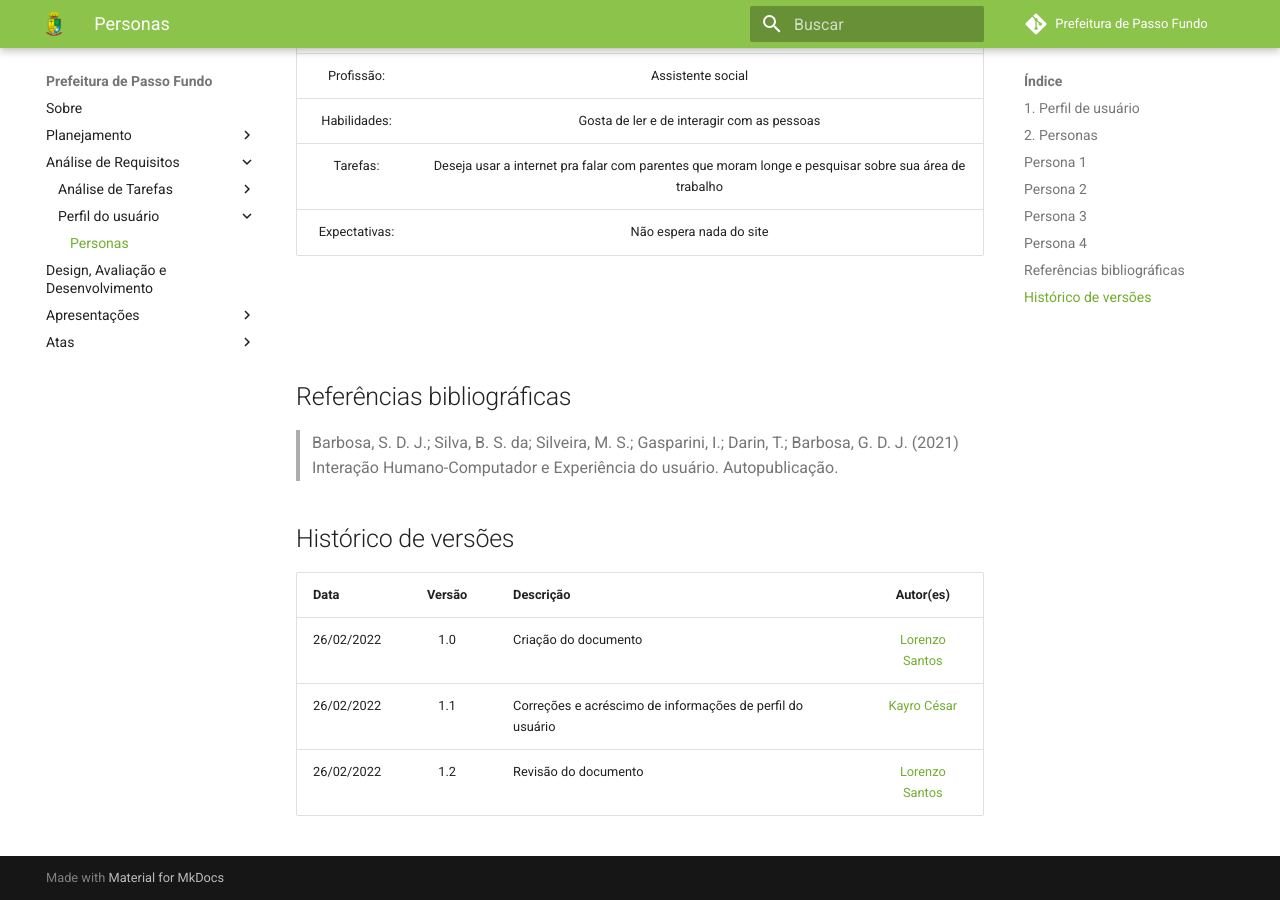
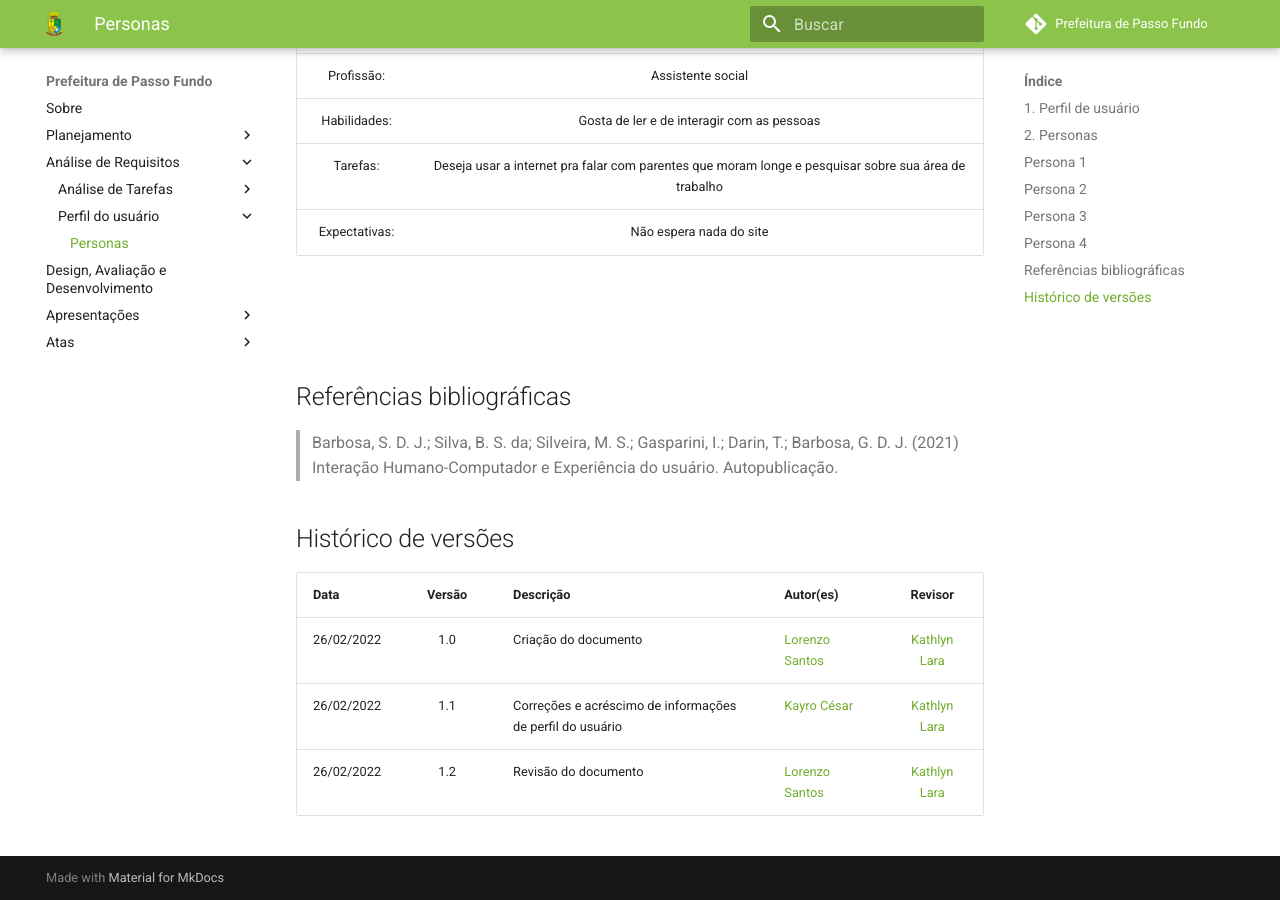
Before and after one commit to Interacao-Humano-Computador/2021.2-Prefeitura-de-Passo-Fundo, an MkDocs documentation site: the page built from docs/AnaliseRequisitos/PerfilUsuario/personas.md, in a window 1280 px wide and 900 px high, scrolled down 4580 px. Built offline with MkDocs 1.6.1 and Material for MkDocs 9.7.7, drawn with Linux system fonts in a browser that asks for light colours; comment, search, counter and statistics services are not loaded.

Commit message:
Correção de erro

```diff
--- a/docs/AnaliseRequisitos/PerfilUsuario/personas.md
+++ b/docs/AnaliseRequisitos/PerfilUsuario/personas.md
@@ -98,8 +98,8 @@ Como nosso projeto gira em torno do site da prefeitura de Passo Fundo, o públic
 
 
 ## Histórico de versões
- | **Data**   | **Versão** | **Descrição**   |    **Autor(es)**  |
- | ---------- | :--------: | ---------------------------------------- | :------------------------------------------:
- |   26/02/2022 |   1.0  | Criação do documento|[Lorenzo Santos](https://github.com/lorenzo7377) |
- |   26/02/2022 |   1.1  | Correções e acréscimo de informações de perfil do usuário|[Kayro César](https://github.com/kayrocesar) |
- |   26/02/2022 |   1.2  | Revisão do documento|[Lorenzo Santos](https://github.com/lorenzo7377) |
+ | **Data**   | **Versão** | **Descrição**   |    **Autor(es)**  | **Revisor** |
+ | ---------- | :--------: | ---------------------------------------- | -----------|:------------------------------------------:
+ |   26/02/2022 |   1.0  | Criação do documento|[Lorenzo Santos](https://github.com/lorenzo7377) | [Kathlyn Lara](https://github.com/klmurussi)
+ |   26/02/2022 |   1.1  | Correções e acréscimo de informações de perfil do usuário|[Kayro César](https://github.com/kayrocesar) | [Kathlyn Lara](https://github.com/klmurussi)
+ |   26/02/2022 |   1.2  | Revisão do documento|[Lorenzo Santos](https://github.com/lorenzo7377) |[Kathlyn Lara](https://github.com/klmurussi)
```
Also changed, not shown: docs/Planejamento/Cronograma.md (+6 -6 lines), docs/Planejamento/SitesAvaliados.md (+3 -1 lines).
